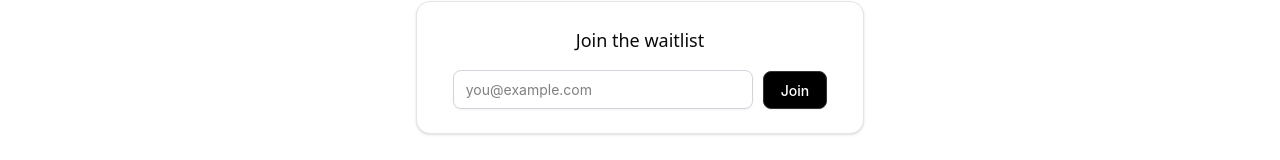
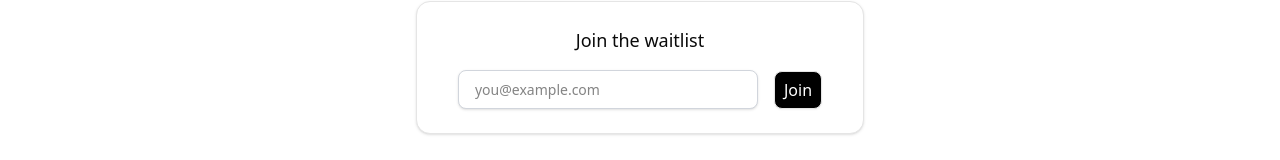
Before and after one commit to logscore/analog, a Next.js app in the folder apps/web/: page / in a window 1280 px wide. Shown: the part 385-545 px from the top of the page. Built offline with nearby package versions, Linux system fonts and the light colour scheme; no server answers.

Commit message:
feat(ui): feedback changes

```diff
--- a/apps/web/package.json
+++ b/apps/web/package.json
@@ -23,6 +23,7 @@
     "clsx": "^2.1.1",
     "lucide-react": "^0.511.0",
     "next": "15.3.2",
+    "next-themes": "^0.4.6",
     "react": "^19.0.0",
     "react-dom": "^19.0.0",
     "superjson": "^2.2.2",
--- a/apps/web/src/app/layout.tsx
+++ b/apps/web/src/app/layout.tsx
@@ -3,7 +3,7 @@ import type { Metadata } from "next";
 import { Geist, Geist_Mono } from "next/font/google";
 import "./globals.css";
 import { Providers } from "./providers";
-import { ThemeProvider } from "@/components/custom/theme-provider";
+import { ThemeProvider } from "@/components/providers/theme";
 
 const geistSans = Geist({
   variable: "--font-geist-sans",
--- a/apps/web/src/components/custom/email-waitlist.tsx
+++ b/apps/web/src/components/common/email-waitlist.tsx
@@ -77,15 +77,12 @@ export default function SignUpFormReact() {
     setFormState(SUBMITTING);
 
     // build additional fields
-    const additionalFields = Object.entries(fields).reduce(
-      (acc, [key, val]) => {
-        if (val) {
-          return acc + "&" + key + "=" + encodeURIComponent(val);
-        }
-        return acc;
-      },
-      ""
-    );
+    const additionalFields = new URLSearchParams();
+    Object.entries(fields).forEach(([key, val]) => {
+      if (val) {
+        additionalFields.append(key, val);
+      }
+    });
 
     // build body
     const formBody = `userGroup=${encodeURIComponent(
@@ -95,7 +92,7 @@ export default function SignUpFormReact() {
     // API request to add user to newsletter
     fetch(`https://${domain}/api/newsletter-form/${formStyles.id}`, {
       method: "POST",
-      body: formBody + additionalFields,
+      body: formBody + additionalFields.toString(),
       headers: {
         "Content-Type": "application/x-www-form-urlencoded",
       },
@@ -131,19 +128,12 @@ export default function SignUpFormReact() {
     case SUCCESS:
       return (
         <div
-          style={{
-            display: "flex",
-            alignItems: "center",
-            justifyContent: "center",
-            width: "100%",
-          }}
+          className="flex items-center justify-center w-full"
         >
           <p
-            style={{
-              fontFamily: `'${formStyles.successFont}', sans-serif`,
-              fontSize: `${formStyles.successFontSizePx}px`,
-            }}
-            className="text-black dark:text-white"
+            className={
+              'font-open-sans text-[15px] text-black dark:text-white'
+            }
           >
             {formStyles.successMessage}
           </p>
@@ -161,13 +151,7 @@ export default function SignUpFormReact() {
         <>
           <form
             onSubmit={handleSubmit}
-            style={{
-              display: "flex",
-              flexDirection: isInline ? "row" : "column",
-              alignItems: "center",
-              justifyContent: "center",
-              width: "100%",
-            }}
+            className={`flex ${isInline ? "flex-row" : "flex-col"} items-center justify-center w-full`}
           >
             <input
               type="text"
@@ -176,21 +160,8 @@ export default function SignUpFormReact() {
               value={email}
               onChange={(e) => setEmail(e.target.value)}
               required={true}
-              style={{
-                color: formStyles.formFontColor,
-                fontFamily: `'${formStyles.formFont}', sans-serif`,
-                fontSize: `${formStyles.formFontSizePx}px`,
-                margin: isInline ? "0px 10px 0px 0px" : "0px 0px 10px",
-                width: "100%",
-                maxWidth: "300px",
-                minWidth: "100px",
-                background: "#FFFFFF",
-                border: "1px solid #D1D5DB",
-                boxSizing: "border-box",
-                boxShadow: "rgba(0, 0, 0, 0.05) 0px 1px 2px",
-                borderRadius: "8px",
-                padding: "8px 12px",
-              }}
+              className=
+                  {`text-[${formStyles.formFontColor}] font-[${formStyles.formFont}] text-[${formStyles.formFontSizePx}px] ${isInline ? "mr-4 mb-0" : "mb-10"} w-full max-w-[300px] min-w-[100px] bg-white border border-gray-300 rounded-md shadow-sm px-4 py-2`}
             />
             <div aria-hidden="true" style={{ position: "absolute", left: "-2024px" }}>
 
@@ -204,18 +175,10 @@ export default function SignUpFormReact() {
   function SignUpFormError() {
     return (
       <div
-        style={{
-          alignItems: "center",
-          justifyContent: "center",
-          width: "100%",
-        }}
+        className="flex items-center justify-center w-full"
       >
         <p
-          style={{
-            fontFamily: "Inter, sans-serif",
-            color: "rgb(185, 28, 28)",
-            fontSize: "14px",
-          }}
+          className="font-open-sans text-[14px] text-[#b91c1c]"
         >
           {errorMessage || "Oops! Something went wrong, please try again"}
         </p>
@@ -228,16 +191,7 @@ export default function SignUpFormReact() {
 
     return (
       <button
-        style={{
-          font: "14px, Inter, sans-serif",
-          margin: "10px auto",
-          textAlign: "center",
-          background: "transparent",
-          border: "none",
-          cursor: "pointer",
-          textDecoration: isHovered ? "underline" : "none",
-        }}
-        className="text-black dark:text-white"
+        className="text-center m-auto mt-10 font-inter text-sm bg-transparent border-none cursor-pointer hover:underline"
         onMouseOut={() => setIsHovered(false)}
         onMouseOver={() => setIsHovered(true)}
         onClick={resetForm}
@@ -261,29 +215,9 @@ export default function SignUpFormReact() {
     return (
       <button
         type="submit"
-        style={{
-          background: isHovering ? '#181818' : formStyles.buttonColor,
-          fontSize: `${formStyles.buttonFontSizePx}px`,
-          color: formStyles.buttonFontColor,
-          fontFamily: `'${formStyles.buttonFont}', sans-serif`,
-          width: isInline ? "min-content" : "100%",
-          maxWidth: "300px",
-          whiteSpace: isInline ? "nowrap" : "normal",
-          height: "38px",
-          alignItems: "center",
-          justifyContent: "center",
-          flexDirection: "row",
-          padding: "9px 17px",
-          boxShadow: "0px 1px 2px rgba(0, 0, 0, 0.05)",
-          borderRadius: "8px",
-          textAlign: "center",
-          fontStyle: "normal",
-          fontWeight: 500,
-          lineHeight: "20px",
-          border: "1px solid rgb(50, 50, 50)",
-          cursor: "pointer",
-          transition: "background 0.2s ease-in-out",
-        }}
+        className={`
+          hover:bg-[#222222] bg-[#000000] dark:bg-[#121212] border-[1px] dark:border-[#2d2d2d] text-[#ffffff] font-[${formStyles.buttonFont}] ${isInline ? 'w-min' : 'w-full'} max-w-[300px] ${isInline ? 'whitespace-nowrap' : 'whitespace-normal'} h-[38px] flex items-center justify-center flex-row px-[9px] py-[17px] shadow-[0px_1px_2px_rgba(0,0,0,0.05)] rounded-[8px] text-center font-medium leading-[20px] border-[1px_solid_rgb(50,50,50)] cursor-pointer transition-colors duration-200 ease-in-out
+        `}
         onMouseEnter={handleMouseEnter}
         onMouseLeave={handleMouseLeave}
       >
--- /dev/null
+++ b/apps/web/src/components/icons/calendar.tsx
@@ -0,0 +1,33 @@
+import { SVGProps } from 'react';
+
+interface CalendarIconProps extends SVGProps<SVGSVGElement> {
+    className?: string;
+}
+
+export function CalendarIcon({ className, ...props }: CalendarIconProps) {
+  return (
+    <svg
+      {...props}
+      xmlns="http://www.w3.org/2000/svg"
+      width="24"
+      height="24"
+      viewBox="0 0 24 24"
+      fill="none"
+      stroke="currentColor"
+      strokeWidth="2"
+      strokeLinecap="round"
+      strokeLinejoin="round"
+    >
+      <rect width="18" height="18" x="3" y="4" rx="2" ry="2" />
+      <line x1="16" x2="16" y1="2" y2="6" />
+      <line x1="8" x2="8" y1="2" y2="6" />
+      <line x1="3" x2="21" y1="10" y2="10" />
+      <path d="M8 14h.01" />
+      <path d="M12 14h.01" />
+      <path d="M16 14h.01" />
+      <path d="M8 18h.01" />
+      <path d="M12 18h.01" />
+      <path d="M16 18h.01" />
+    </svg>
+  );
+}
--- /dev/null
+++ b/apps/web/src/components/icons/github.tsx
@@ -0,0 +1,22 @@
+import { SVGProps } from 'react';
+
+interface GitHubProps extends SVGProps<SVGSVGElement> {
+    className?: string;
+}
+
+export function GitHub({ className, ...props }: GitHubProps) {
+  return (
+    <svg
+      {...props}
+      role="img"
+      width="36"
+      height="36"
+      viewBox="0 0 24 24"
+      fill="currentColor"
+      className={className}
+    >
+      <title>GitHub</title>
+      <path d="M12 .297c-6.63 0-12 5.373-12 12 0 5.303 3.438 9.8 8.205 11.385.6.113.82-.258.82-.577 0-.285-.01-1.04-.015-2.04-3.338.724-4.042-1.61-4.042-1.61C4.422 18.07 3.633 17.7 3.633 17.7c-1.087-.744.084-.729.084-.729 1.205.084 1.838 1.236 1.838 1.236 1.07 1.835 2.809 1.305 3.495.998.108-.776.417-1.305.76-1.605-2.665-.3-5.466-1.332-5.466-5.93 0-1.31.465-2.38 1.235-3.22-.135-.303-.54-1.523.105-3.176 0 0 1.005-.322 3.3 1.23.96-.267 1.98-.399 3-.405 1.02.006 2.04.138 3 .405 2.28-1.552 3.285-1.23 3.285-1.23.645 1.653.24 2.873.12 3.176.765.84 1.23 1.91 1.23 3.22 0 4.61-2.805 5.625-5.475 5.92.42.36.81 1.096.81 2.22 0 1.606-.015 2.896-.015 3.286 0 .315.21.69.825.57C20.565 22.092 24 17.592 24 12.297c0-6.627-5.373-12-12-12" />
+    </svg>
+  );
+}
--- a/apps/web/src/components/custom/theme-provider.tsx
+++ b/apps/web/src/components/providers/theme.tsx
@@ -1,11 +1,11 @@
 "use client"
 
-import * as React from "react"
 import { ThemeProvider as NextThemesProvider } from "next-themes"
+import type {ComponentProps} from "react"
 
 export function ThemeProvider({
   children,
   ...props
-}: React.ComponentProps<typeof NextThemesProvider>) {
+}: ComponentProps<typeof NextThemesProvider>) {
   return <NextThemesProvider {...props}>{children}</NextThemesProvider>
 }
--- a/package.json
+++ b/package.json
@@ -17,8 +17,5 @@
     "prettier": "^3.5.3"
   },
   "packageManager": "bun@1.2.13",
-  "workspaces": ["apps/*", "packages/*", "tooling/*"],
-  "dependencies": {
-    "next-themes": "^0.4.6"
-  }
+  "workspaces": ["apps/*", "packages/*", "tooling/*"]
 }
```
Also changed, not shown: apps/web/src/app/page.tsx (+5 -48 lines), apps/web/src/components/common/mode-toggle.tsx (renamed from apps/web/src/components/custom/mode-toggle.tsx).
